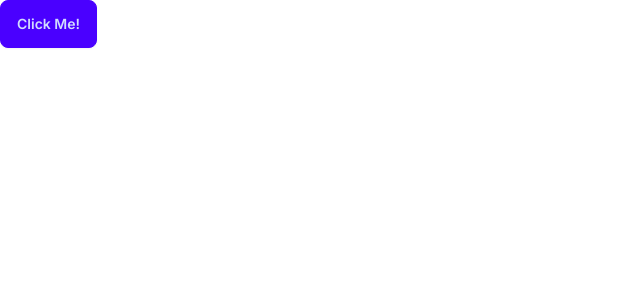
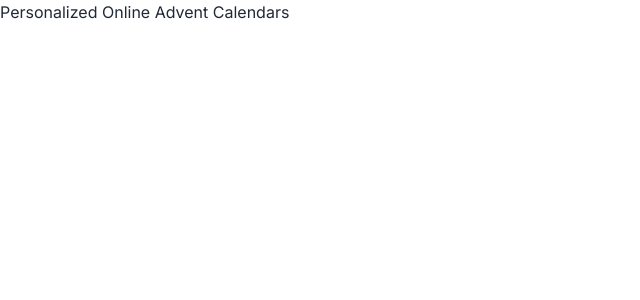
Before and after one commit to johntrehearn/CalendarApp-Team-5, a Next.js app in the folder frontend/: page / in a window 1280 px wide. Shown: the top 300 px of the page, without its empty margins (0-640 px from the left). Built offline with nearby package versions, Linux system fonts and the light colour scheme.

Commit message:
Add basic pages for routing

```diff
--- /dev/null
+++ b/frontend/src/app/calendars/[id]/page.tsx
@@ -0,0 +1,9 @@
+import React from 'react';
+
+type Props = {};
+
+const SingleCalendarPage = (props: Props) => {
+  return <div>SingleCalendarPage goes here</div>;
+};
+
+export default SingleCalendarPage;
--- /dev/null
+++ b/frontend/src/app/calendars/page.tsx
@@ -0,0 +1,9 @@
+import React from 'react';
+
+type Props = {};
+
+const CalendarsPage = (props: Props) => {
+  return <div>CalendarsPage goes here</div>;
+};
+
+export default CalendarsPage;
--- /dev/null
+++ b/frontend/src/app/login/page.tsx
@@ -0,0 +1,9 @@
+import React from 'react';
+
+type Props = {};
+
+const LoginPage = (props: Props) => {
+  return <div>LoginPage goes here</div>;
+};
+
+export default LoginPage;
--- a/frontend/src/app/page.tsx
+++ b/frontend/src/app/page.tsx
@@ -1,7 +1,7 @@
 export default function Home() {
   return (
     <main>
-      <button className="btn btn-primary">Click Me!</button>
+      <h1>Personalized Online Advent Calendars</h1>
     </main>
   );
 }
--- /dev/null
+++ b/frontend/src/app/register/page.tsx
@@ -0,0 +1,9 @@
+import React from 'react';
+
+type Props = {};
+
+const RegisterPage = (props: Props) => {
+  return <div>RegisterPage goes here</div>;
+};
+
+export default RegisterPage;
```
